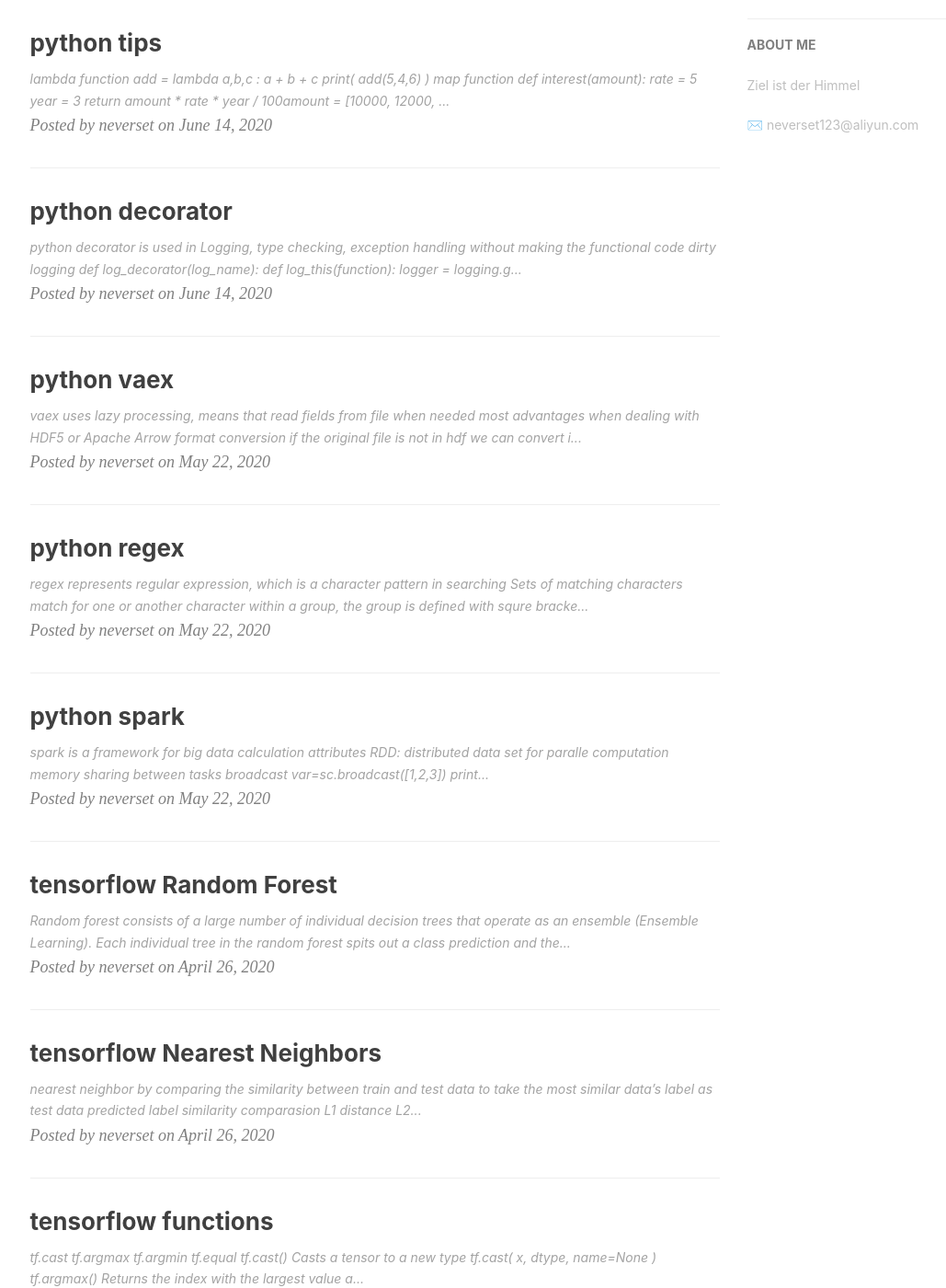
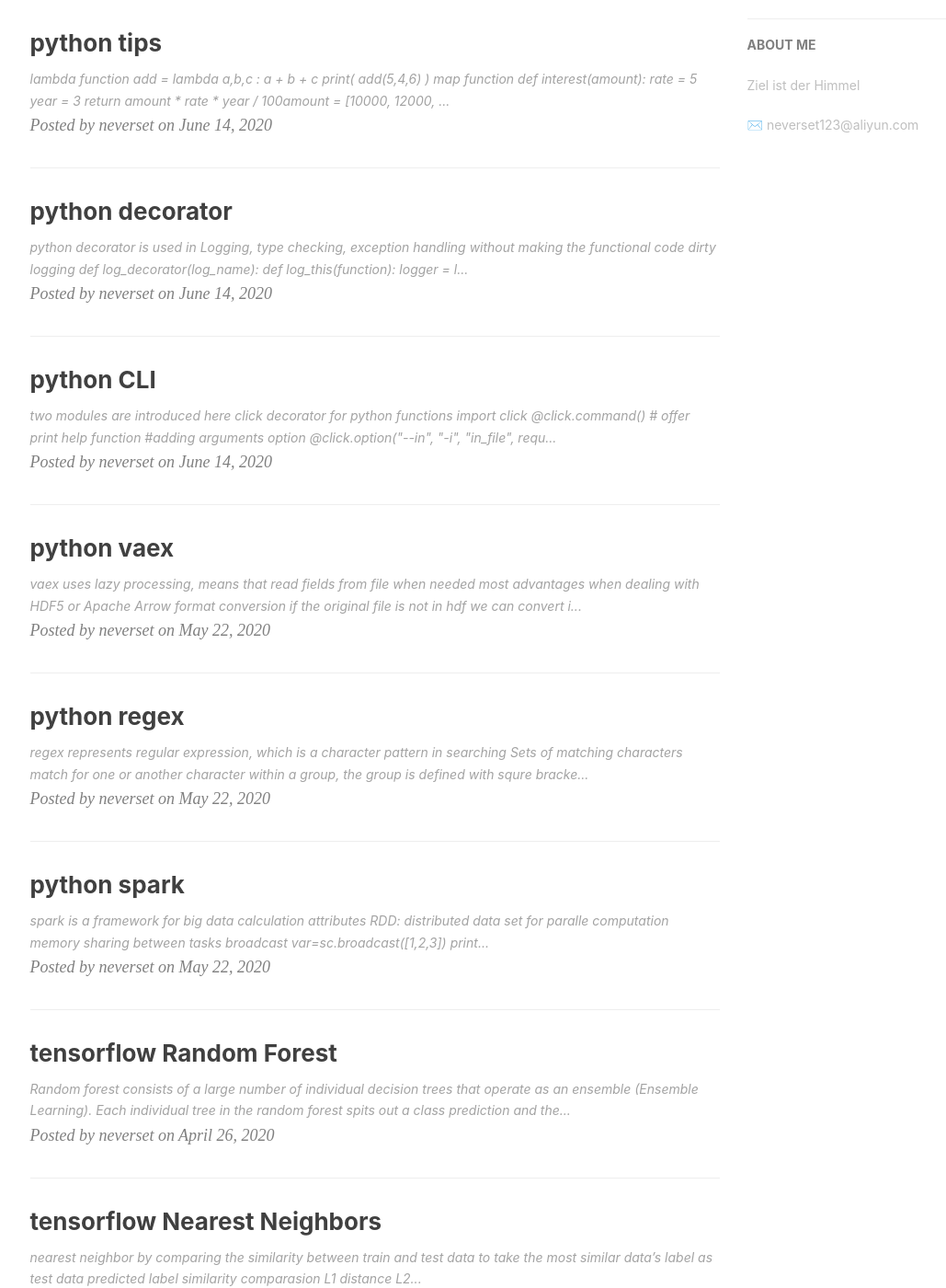
Before and after one commit to neverset123/YWHome, a Jekyll site: the page built from index.html, in a window 1280 px wide and 1400 px high, scrolled down 577 px. Shown: the whole window at 92% size, without its empty margins (135-1164 px from the left). Built offline with Jekyll 4.4.1, drawn with Linux system fonts in a browser that asks for light colours; nearby versions of some CDN libraries; the list of posts is cut into pages by our own code; comment, search, counter and statistics services are not loaded; some of the changed lines change nothing that is shown; some of the changed text lies outside the part shown.

Commit message:
python cli

```diff
--- /dev/null
+++ b/_posts/2020-06-14-Python CLI.md
@@ -0,0 +1,47 @@
+---
+layout:     post
+title:      python CLI
+subtitle:
+date:       2020-06-14
+author:     neverset
+header-img: img/post-bg-kuaidi.jpg
+catalog: true
+tags:
+    - python
+---
+
+two modules are introduced here
+
+## click
+decorator for python functions
+
+    import click
+    @click.command() # offer print help function
+    #adding arguments option
+    @click.option("--in", "-i", "in_file", required=True,
+        help="Path to csv file to be processed.",
+        type=click.Path(exists=True, dir_okay=False, readable=True),
+    )
+     #output detail help information
+    @click.option('--verbose', is_flag=True, help="Verbose output")
+    # adding different server options
+    @click.option(
+        "--dev", "server_url", help="Upload to dev server",
+        flag_value='https://dev.server.org/api/v2/upload',
+    )
+    #adding user and password prompt
+    @click.option('--user', prompt=True,
+              default=lambda: os.environ.get('USER', ''))
+    @click.password_option()
+## argparse
+arguments for python script
+
+    import argparse
+    parser = argparse.ArgumentParser(description='Videos to images')
+    parser.add_argument('indir', type=str, help='Input dir for videos')
+    parser.add_argument('outdir', type=str, help='Output dir for image')
+    parser.add_argument(
+        '--my_optional',
+        default=2,
+        help='provide an integer (default: 2)')
+    args = parser.parse_args()
```
Also changed, not shown: _posts/2020-06-14-Python Decorator.md (+10 -10 lines).
